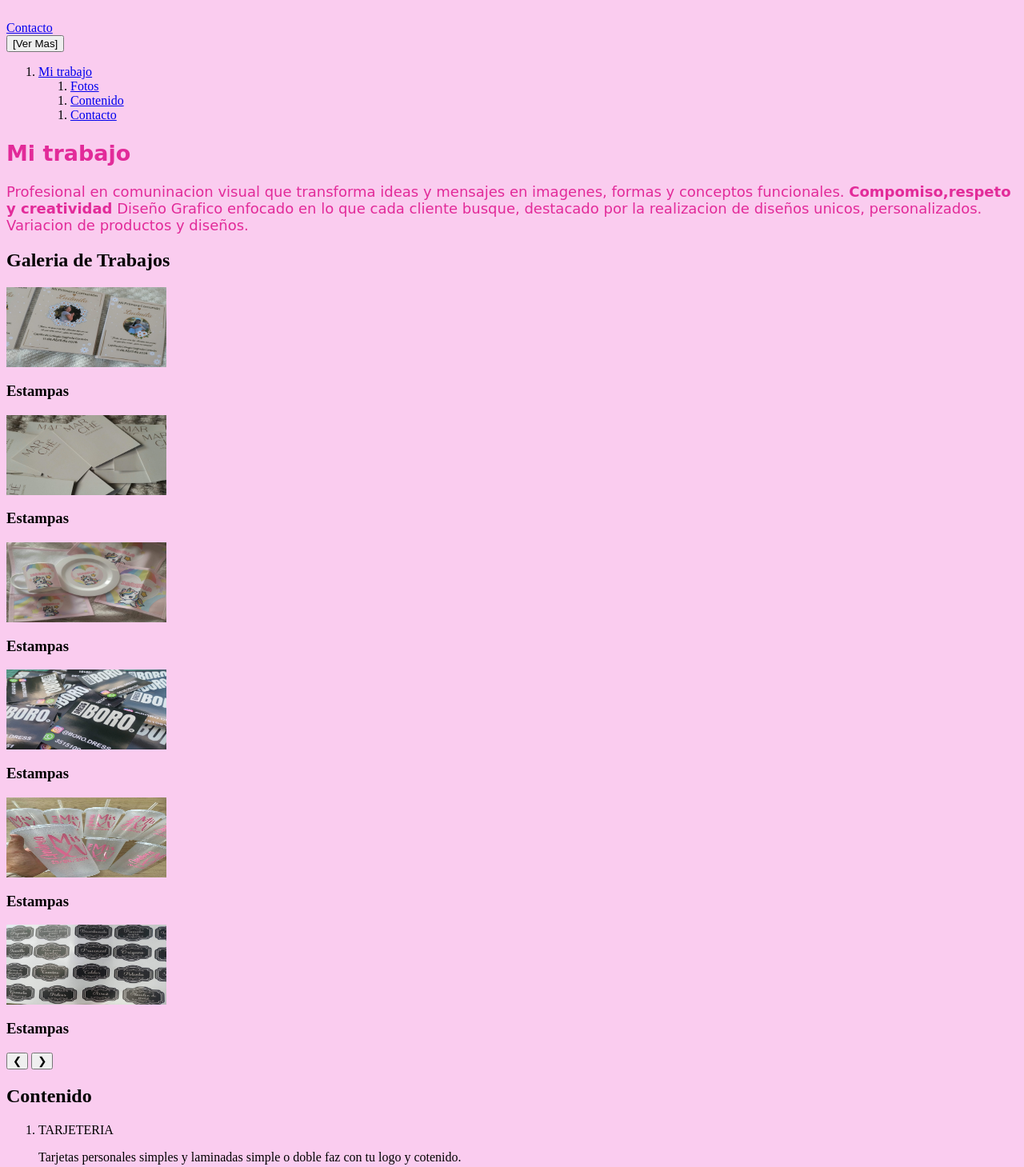
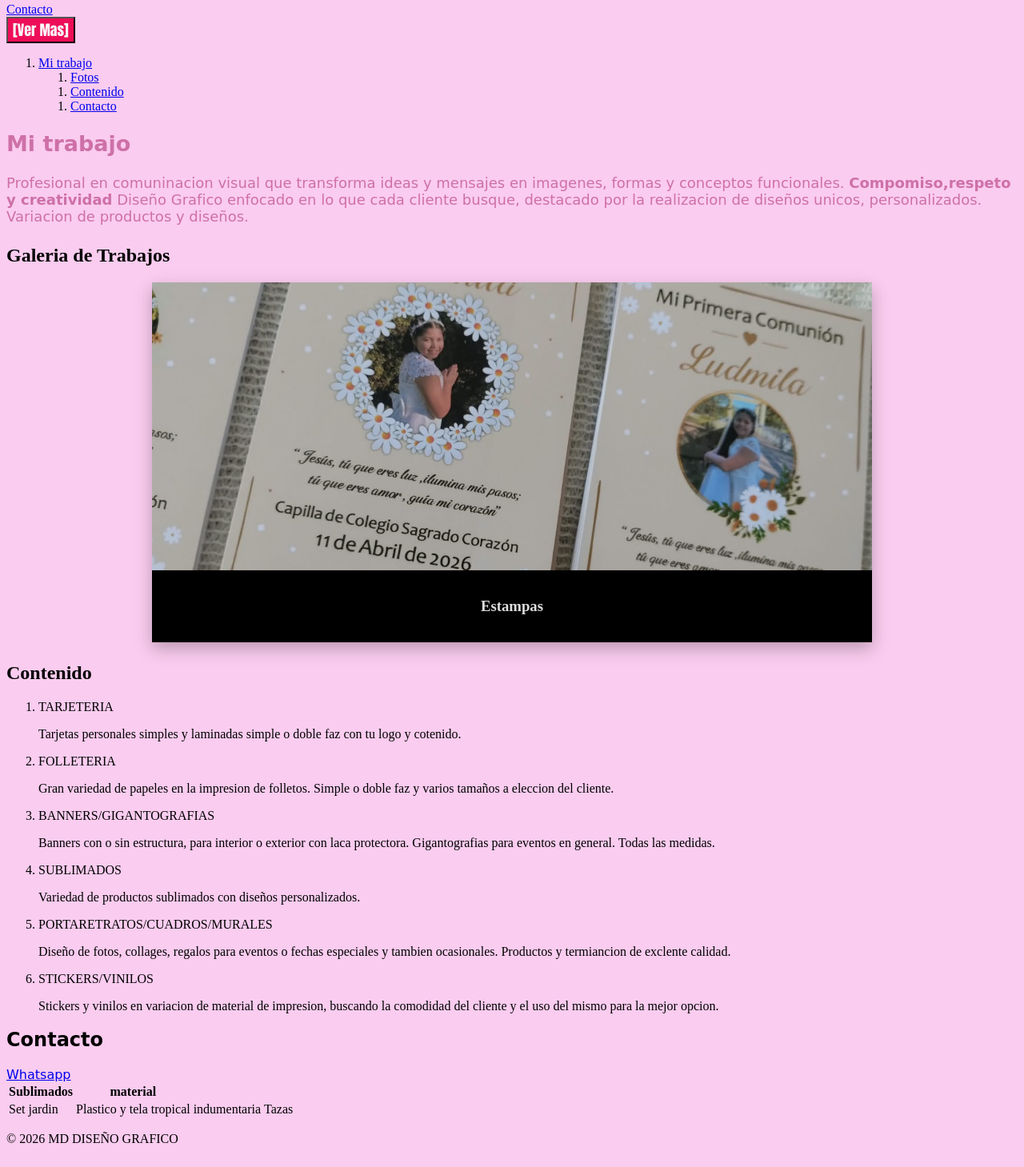
Before and after one commit to melidottori-cell/MelisaDottoriDise-oGrafico, a plain HTML site: page index.html in a window 1280 px wide. Shown: the part 963-2422 px from the top of the page at 80% size. Drawn offline with Linux system fonts and the light colour scheme; a web font is replaced by a local one.

Commit message:
Update style.css

```diff
--- a/style.css
+++ b/style.css
@@ -1,6 +1,11 @@
 body {background-color: rgb(250, 204, 239);}
 
-#MI-TRABAJO {color: rgb(226, 43, 153); font-family: cursive; font-size: large; }
+#MD-Diseño-Grafico { color:#e4063e;font-family: sans-serif; font-size: larger ;}
+
+#MI-TRABAJO {color: rgb(206, 112, 168); font-family: cursive; font-size: large; }
+
+#descripcion {font-family: sans-serif;}
+
 .nav-links a{
     color:#f7f1f5;
     font-family: "Ephesis";
@@ -16,7 +21,7 @@
 }
 
 .nav-links {
-    background-color: blueviolet;
+    background-color: rgb(241, 101, 125);
     display:flex;
     justify-content: space-around;
     list-style: none;
@@ -47,6 +52,74 @@
 
 .oculto {display:none;}
 
-#bbtn-ver-mas {color:#FD3DB5 ; font-family:
+.btn-ver-mas {color:#faf6f8 ; font-family:
     Impact, Haettenschweiler, 'Arial Narrow Bold', sans-serif;
-    font-size: large;}
+    font-size: large; background-color: #ee0d58;}
+
+
+.carousel-section {margin: 25px 0;}
+.carousel-container
+{position:relative;
+ max-width: 900px;
+ margin: 0 auto;
+overflow: hidden;
+border-radius: 12 px;
+box-shadow: 0   8px 20px rgb(0,0,0,0.25);
+background-color: #000; }
+
+.carousel-slides
+{position: relative;
+height: 450px;}
+
+.slide {position: absolute;
+ top: 0;
+left: 0;
+width: 100%;
+height: 100%;
+opacity: 0;
+transition: opacity 0.8s ease-in-out;
+display: flex;
+justify-content: center;
+align-items: center;}
+
+.slide.active  {opacity: 1;
+z-index:1;}
+
+.slide img {
+width:100% ;
+height: 100%;
+object-fit: cover;}
+
+.carousel-caption{
+position: absolute;
+bottom:0;
+width: 100%;
+background: #000;
+color:#ffff;
+text-align:center;
+padding: 15px 20px;}
+
+.carousel-caption h3{
+font-size: 1,5rem;
+color:#ddd;}
+
+.carousel-btn {position:absolute;
+ top:50%;
+ transform:translateY(-50%);
+background-color: rgba (0,0,0,0,5);
+color:white ;
+font-size: 24px;
+padding:12px,18px;
+border: none;
+cursor:pointer;
+border-radius: 50%;
+z-index:10;
+transition: background-color 0.3s, transform 0,2s
+}
+
+.carousel-btn:hover{
+background-color:rgba(0,0,0,0.85);
+transform: translateY(-50%) scale(1.1)}
+
+.carousel-btn.prev {left:15px;}
+.carousel-btn.next{right: 15px}
```
